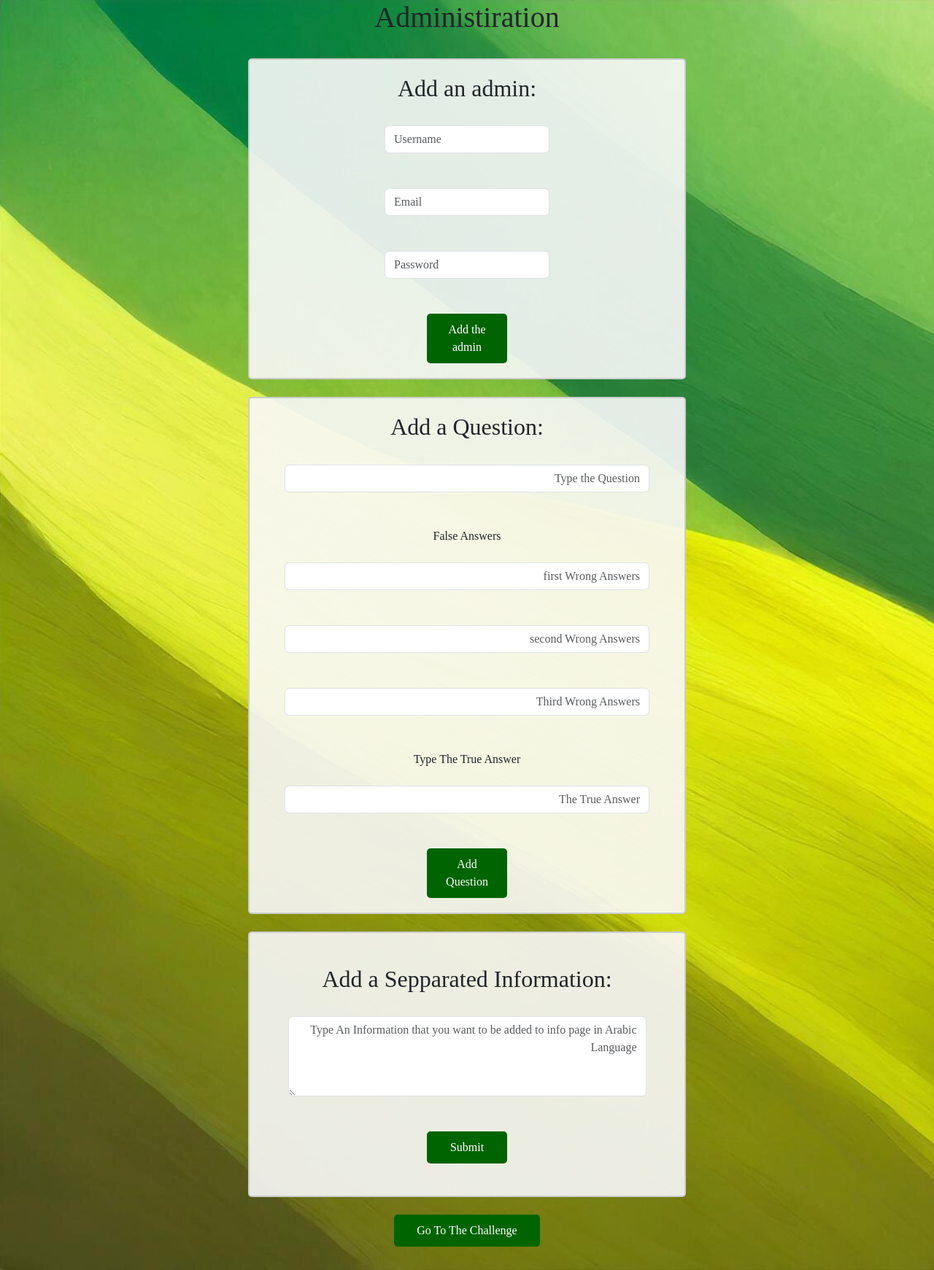
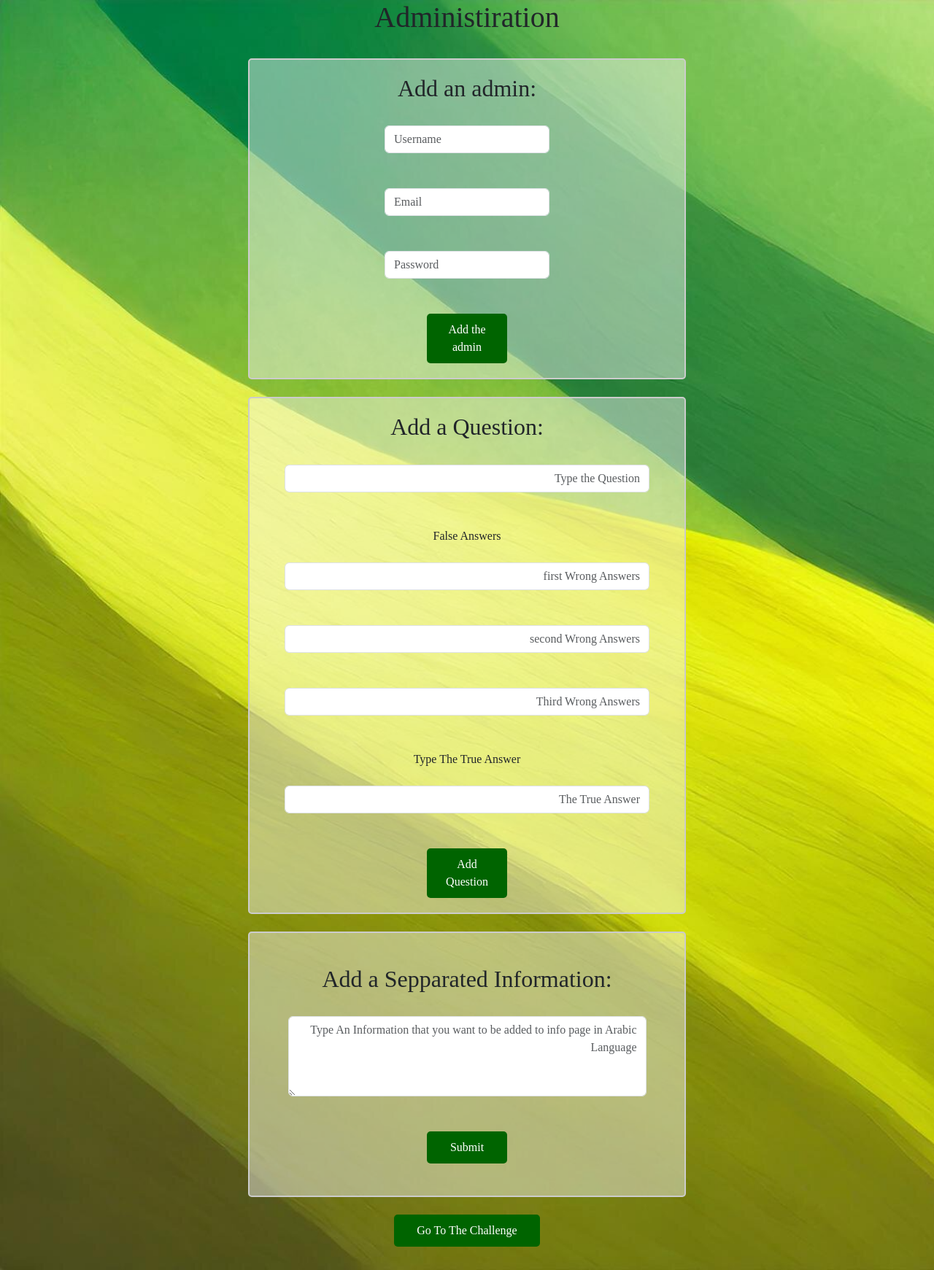
Before and after one commit to MohamadJouni6/imam-mahdi-challenge, a Flask app: page /admin in a window 1280 px wide. Shown: the whole page at 73% size. Run offline with Flask 2, Linux system fonts and the light colour scheme; a user stored in the database is signed in; data comes from the database, SQL or seed files in the repository; some web fonts are replaced.

```diff
--- a/static/css/style.css
+++ b/static/css/style.css
@@ -85,7 +85,7 @@ form h2 {
     border: 2px solid #ccc; /* Border around the form */
     border-radius: 5px; /* Rounded corners for the form */
     padding: 20px; /* Padding inside the form */
-    background-color: rgba(249, 249, 249, 0.9); /* Background color for the form */
+    background-color: rgba(249, 249, 249, 0.453); /* Background color for the form */
     width: 600px; /* Set a fixed width for the form */
     margin: 0 auto; /* Center the form horizontally */
 }
```
Also changed, not shown: 1 other file.
